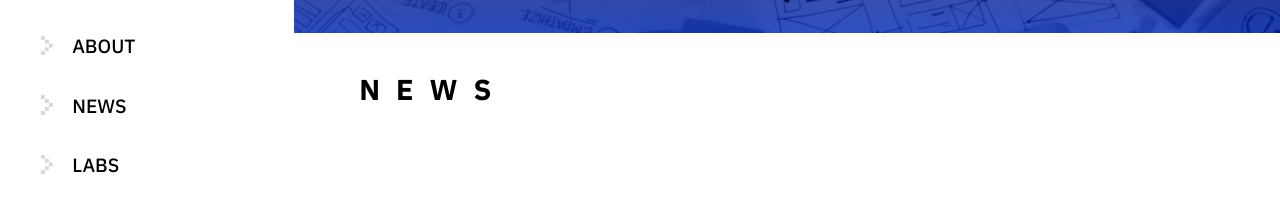
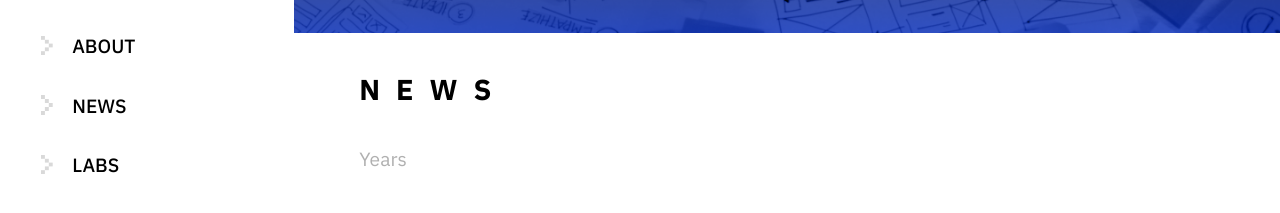
Before and after one commit to SNUxHCI/SNUxHCI.github.io, a React (Create React App) app: page /news in a window 1280 px wide. Shown: the part 159-372 px from the top of the page. Built offline with nearby package versions, Linux system fonts and the light colour scheme.

Commit message:
:sparkles: Add tagTitle in <MainLayout>

```diff
--- a/src/components/CommonLayout/MainLayout/MainLayout.jsx
+++ b/src/components/CommonLayout/MainLayout/MainLayout.jsx
@@ -3,7 +3,7 @@ import styles from './MainLayout.module.scss';
 
 import bannerImg from '../../../assets/UI/bannerImg.png';
 
-const MainLayout = ({title, description, children}) => {
+const MainLayout = ({title, description, tagtitle, children}) => {
   return (
     <main>
       <img src={bannerImg} alt="banner" />
@@ -14,6 +14,10 @@ const MainLayout = ({title, description, children}) => {
             {description}
           </p>
         </div>
+        {
+          tagtitle &&
+          <p className={styles.tagTitle}>{tagtitle}</p>
+        }
         <div className={styles.mainContent}>
           {children}
         </div>
--- a/src/components/globalStyle.scss
+++ b/src/components/globalStyle.scss
@@ -88,6 +88,15 @@ main{
         // margin
         margin: 0;
       }
+
+    }
+    .tagTitle{
+      margin-top: 2*$smallFontSize;
+      color: #B0B0B0;
+    }
+
+    .mainContent{
+      width: 100%;
     }
 
     @if $devMode{
--- a/src/pages/CoursePage/CoursePage.jsx
+++ b/src/pages/CoursePage/CoursePage.jsx
@@ -6,7 +6,7 @@ import MainLayout from '../../components/CommonLayout/MainLayout/MainLayout';
 const CoursePage = () => {
   return ( <>
     <SideNavigator/>
-    <MainLayout title='COURSES'>
+    <MainLayout title='COURSES' tagtitle='Filter by:'>
       {/* CONTENTS HERE */}
     </MainLayout>
   </> );
--- a/src/pages/LabPage/LabPage.jsx
+++ b/src/pages/LabPage/LabPage.jsx
@@ -10,7 +10,7 @@ const LabPage = () => {
 
   return ( <>
     <SideNavigator/>
-    <MainLayout title='LABS' description={description}>
+    <MainLayout title='LABS' description={description} tagtitle="Department">
       {/* CONTENTS HERE */}
     </MainLayout>
   </> );
--- a/src/pages/NewsPage/NewsPage.jsx
+++ b/src/pages/NewsPage/NewsPage.jsx
@@ -6,7 +6,7 @@ import MainLayout from '../../components/CommonLayout/MainLayout/MainLayout';
 const NewsPage = () => {
   return ( <>
     <SideNavigator/>
-    <MainLayout title='NEWS'>
+    <MainLayout title='NEWS' tagtitle='Years'>
       {/* CONTENTS HERE */}
     </MainLayout>
   </> );
--- a/src/pages/PublicationPage/PublicationPage.jsx
+++ b/src/pages/PublicationPage/PublicationPage.jsx
@@ -6,7 +6,7 @@ import MainLayout from '../../components/CommonLayout/MainLayout/MainLayout';
 const PublicationPage = () => {
   return ( <>
     <SideNavigator/>
-    <MainLayout title='PUBLICATIONS'>
+    <MainLayout title='PUBLICATIONS' tagtitle='Years'>
       {/* CONTENTS HERE */}
     </MainLayout>
   </> );
```
